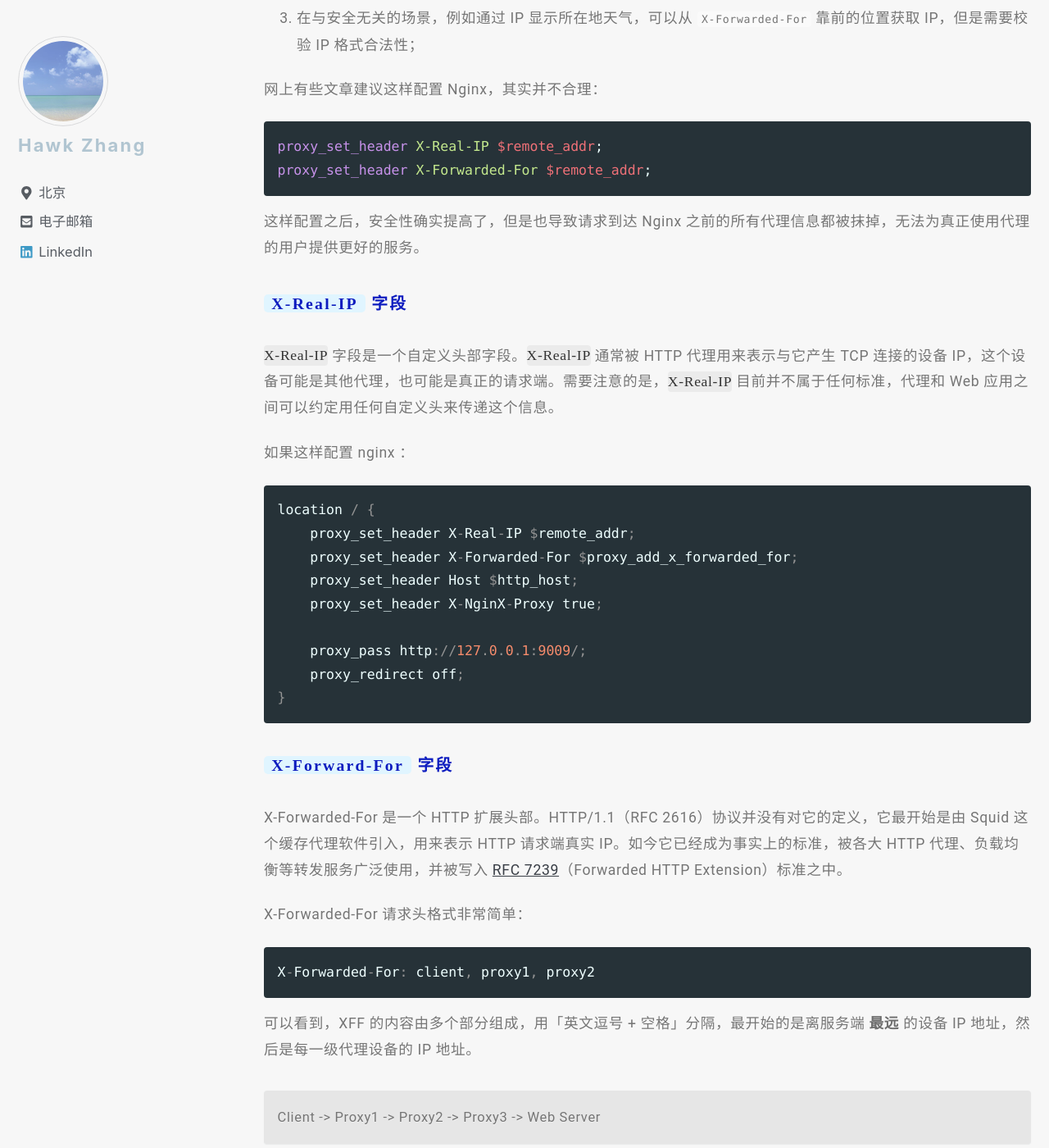
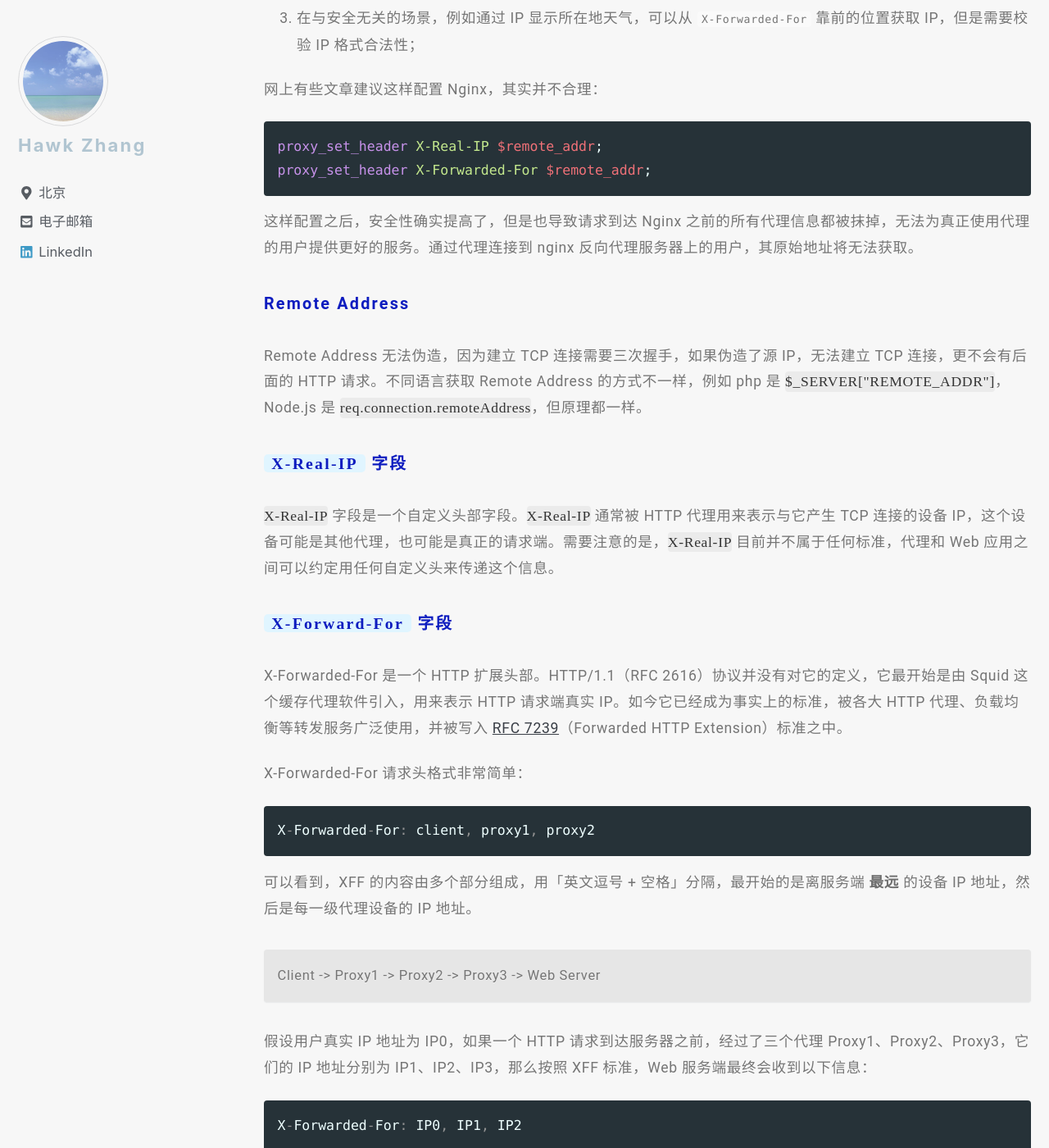
Before and after one commit to narru888/linotes_note, a Jekyll site: the page built from _posts/server/nginx/2016-01-03-nginx.common.conf.md, in a window 1280 px wide and 1400 px high, scrolled down 1703 px. Shown: the whole window at 82% size. Built offline with Jekyll 4.4.1, drawn with Linux system fonts in a browser that asks for light colours; nearby versions of some CDN libraries; a script that is not in the unit is left out; comment, search, counter and statistics services are not loaded; some of the changed text lies outside the part shown.

Commit message:
update on 2018-08-08 12:30:01 CST

````diff
--- a/_posts/server/nginx/2016-01-03-nginx.common.conf.md
+++ b/_posts/server/nginx/2016-01-03-nginx.common.conf.md
@@ -47,27 +47,19 @@ proxy_set_header X-Real-IP $remote_addr;
 proxy_set_header X-Forwarded-For $remote_addr;
 ```
 
-这样配置之后，安全性确实提高了，但是也导致请求到达 Nginx 之前的所有代理信息都被抹掉，无法为真正使用代理的用户提供更好的服务。
+这样配置之后，安全性确实提高了，但是也导致请求到达 Nginx 之前的所有代理信息都被抹掉，无法为真正使用代理的用户提供更好的服务。通过代理连接到 nginx 反向代理服务器上的用户，其原始地址将无法获取。
+
+
+
+##### Remote Address
+
+Remote Address 无法伪造，因为建立 TCP 连接需要三次握手，如果伪造了源 IP，无法建立 TCP 连接，更不会有后面的 HTTP 请求。不同语言获取 Remote Address 的方式不一样，例如 php 是 `$_SERVER["REMOTE_ADDR"]`，Node.js 是 `req.connection.remoteAddress`，但原理都一样。
 
 
 
 ##### `X-Real-IP` 字段
 
 `X-Real-IP` 字段是一个自定义头部字段。`X-Real-IP` 通常被 HTTP 代理用来表示与它产生 TCP 连接的设备 IP，这个设备可能是其他代理，也可能是真正的请求端。需要注意的是，`X-Real-IP` 目前并不属于任何标准，代理和 Web 应用之间可以约定用任何自定义头来传递这个信息。
-
-如果这样配置 nginx ：
-
-```conf
-location / {
-    proxy_set_header X-Real-IP $remote_addr;
-    proxy_set_header X-Forwarded-For $proxy_add_x_forwarded_for;
-    proxy_set_header Host $http_host;
-    proxy_set_header X-NginX-Proxy true;
-
-    proxy_pass http://127.0.0.1:9009/;
-    proxy_redirect off;
-}
-```
 
 
 
@@ -94,10 +86,6 @@ X-Forwarded-For: IP0, IP1, IP2
 
 Proxy3 直连服务器，它会给 XFF 追加 IP2，表示它是在帮 Proxy2 转发请求。列表中并没有 IP3，IP3 可以在服务端通过 Remote Address 字段获得。我们知道 HTTP 连接基于 TCP 连接，HTTP 协议中没有 IP 的概念，Remote Address 来自 TCP 连接，表示与服务端建立 TCP 连接的设备 IP 地址，在这个例子里就是 IP3。
 
-Remote Address 无法伪造，因为建立 TCP 连接需要三次握手，如果伪造了源 IP，无法建立 TCP 连接，更不会有后面的 HTTP 请求。不同语言获取 Remote Address 的方式不一样，例如 php 是 `$_SERVER["REMOTE_ADDR"]`，Node.js 是 `req.connection.remoteAddress`，但原理都一样。
-
-
-
 
 
 ##### `Host` 字段
````
